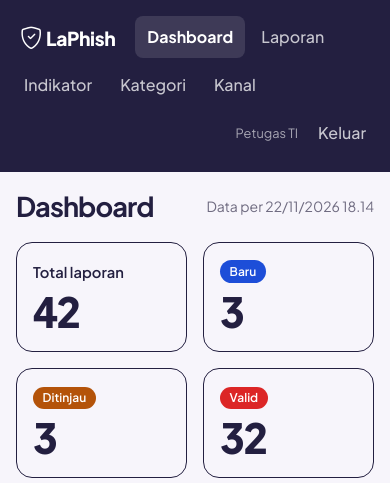
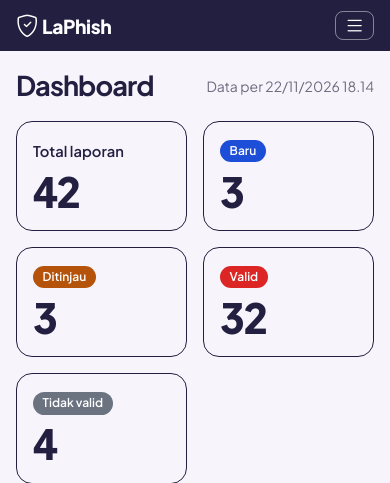
Before and after one commit to Kingarthuria/laphish, a PHP site: page /laphish/admin/index.php in a window 390 px wide. Shown: the top 483 px of the page. Run offline with PHP 8.4, Linux system fonts and the light colour scheme; a user stored in the database is signed in; data comes from the database, SQL or seed files in the repository.

Commit message:
fitur: ubah sidebar admin menjadi laci geser di layar kecil dan beri versi pada aset
Di layar di bawah 768 px sidebar admin menjadi laci yang digeser dari kiri:
bar atas berisi tulisan LaPhish dan tombol menu, laci ditutup lewat tombol
silang, klik di luar laci, atau Escape. Tulisan merek dan tombol silang berada
dalam satu baris flex agar sejajar di tengah. Tanpa JavaScript sidebar tetap
tampil biasa di atas isi.

CSS dan JS kini dimuat dengan penanda versi dari waktu ubah berkas (fungsi
asset()), supaya peramban tidak memakai salinan lama dari cache setelah
berkas berubah.

```diff
--- a/admin/login.php
+++ b/admin/login.php
@@ -36,7 +36,7 @@ $flashes = take_flashes();
     <title>Masuk | Admin LaPhish</title>
     <link rel="stylesheet" href="<?= url('assets/vendor/bootstrap/bootstrap.min.css') ?>">
     <link rel="stylesheet" href="<?= url('assets/vendor/bootstrap-icons/bootstrap-icons.min.css') ?>">
-    <link rel="stylesheet" href="<?= url('assets/css/app.css') ?>">
+    <link rel="stylesheet" href="<?= asset('assets/css/app.css') ?>">
 </head>
 <body>
 <div class="lp-login">
@@ -65,6 +65,6 @@ $flashes = take_flashes();
         <div class="text-center mt-3 small"><a href="<?= url('index.php') ?>" class="text-decoration-none">Kembali ke beranda</a></div>
     </div>
 </div>
-<script src="<?= url('assets/js/app.js') ?>"></script>
+<script src="<?= asset('assets/js/app.js') ?>"></script>
 </body>
 </html>
--- a/assets/css/app.css
+++ b/assets/css/app.css
@@ -194,7 +194,9 @@ body.lp-public { min-height: 100vh; display: flex; flex-direction: column; }
    ===================================================================== */
 .lp-shell { display: grid; grid-template-columns: 240px 1fr; min-height: 100vh; }
 .lp-side { background: var(--lp-dark); display: flex; flex-direction: column; padding: 1rem .75rem; position: sticky; top: 0; height: 100vh; }
-.lp-side .brand { color: #fff; font-weight: 800; font-size: 1.2rem; letter-spacing: -.02em; padding: .25rem .75rem 1rem; border-bottom: 1px solid rgba(255, 255, 255, .12); margin-bottom: .75rem; text-decoration: none; }
+/* Baris judul sidebar: tulisan merek dan (di layar kecil) tombol tutup sejajar di tengah, garis pemisah ada di barisnya */
+.lp-side-kepala { display: flex; align-items: center; justify-content: space-between; gap: .5rem; padding: .25rem .75rem 1rem; border-bottom: 1px solid rgba(255, 255, 255, .12); margin-bottom: .75rem; }
+.lp-side .brand { color: #fff; font-weight: 800; font-size: 1.2rem; letter-spacing: -.02em; text-decoration: none; }
 .lp-side .brand i { color: #fff; font-size: 1.4rem; }
 .lp-side a:not(.brand) { display: flex; align-items: center; gap: .6rem; color: rgba(255, 255, 255, .75); text-decoration: none; padding: .55rem .75rem; border-radius: .5rem; margin-bottom: .15rem; font-weight: 500; }
 .lp-side a:not(.brand):hover { background: rgba(255, 255, 255, .06); color: #fff; }
@@ -226,14 +228,33 @@ a:hover > .stat { background: #F7F3FC; }
 /* Penanda jumlah terbanyak di tabel rekap (selalu disertai teks "terbanyak" untuk pembaca layar) */
 .lp-top { background: var(--lp-accent); padding: .05rem .5rem; border-radius: .25rem; }
 
-/* Layar kecil: sidebar berubah menjadi bar di atas */
+/* Layar besar: bar atas, tombol menu, dan latar laci disembunyikan */
+.lp-topbar, .lp-backdrop, .lp-side-tutup { display: none; }
+
+/* Layar kecil: sidebar menjadi laci yang digeser dari kiri. Tanpa JavaScript ia tetap tampil biasa di atas isi. */
 @media (max-width: 767.98px) {
   .lp-shell { grid-template-columns: 1fr; }
-  .lp-side { position: static; height: auto; flex-direction: row; flex-wrap: wrap; align-items: center; gap: .25rem; }
-  .lp-side .brand { border-bottom: 0; margin: 0 .5rem 0 0; padding: .25rem .5rem; }
-  .lp-side .bottom { margin: 0 0 0 auto; border-top: 0; padding-top: 0; display: flex; align-items: center; }
-  .lp-side .who { padding: 0 .5rem; }
+  .lp-side { position: static; height: auto; }
   .lp-main { padding: 1.25rem 1rem; }
+
+  .js .lp-topbar { display: flex; align-items: center; justify-content: space-between; background: var(--lp-dark); padding: .55rem 1rem; position: sticky; top: 0; z-index: 1030; }
+  .lp-topbar .brand { color: #fff; font-weight: 800; font-size: 1.2rem; letter-spacing: -.02em; text-decoration: none; }
+  .lp-topbar .brand i { color: #fff; font-size: 1.4rem; }
+  .lp-burger, .lp-side-tutup { background: none; border: 1.5px solid rgba(255, 255, 255, .45); color: #fff; border-radius: .5rem; padding: .2rem .5rem; font-size: 1.3rem; line-height: 1; cursor: pointer; }
+  .lp-burger:hover, .lp-side-tutup:hover { background: rgba(255, 255, 255, .12); }
+  .lp-burger:focus-visible, .lp-side-tutup:focus-visible { outline: 3px solid var(--lp-accent); outline-offset: 2px; }
+
+  .js .lp-side { position: fixed; top: 0; bottom: 0; left: 0; width: 17rem; max-width: 85vw; height: 100%; z-index: 1040; overflow-y: auto; transform: translateX(-100%); visibility: hidden; }
+  .js .lp-side-tutup { display: block; margin: 0; }
+  .js .lp-backdrop { display: block; position: fixed; inset: 0; z-index: 1035; background: rgba(35, 31, 64, .55); opacity: 0; pointer-events: none; }
+  .js.lp-menu-buka .lp-side { transform: none; visibility: visible; }
+  .js.lp-menu-buka .lp-backdrop { opacity: 1; pointer-events: auto; }
+  .js.lp-menu-buka { overflow: hidden; }
+}
+@media (max-width: 767.98px) and (prefers-reduced-motion: no-preference) {
+  .js .lp-side { transition: transform .25s ease, visibility 0s .25s; }
+  .js.lp-menu-buka .lp-side { transition: transform .25s ease; }
+  .js .lp-backdrop { transition: opacity .25s ease; }
 }
 
 /* Halaman login admin */
--- a/assets/js/app.js
+++ b/assets/js/app.js
@@ -113,3 +113,37 @@ document.querySelectorAll('.lp-url').forEach(function (box) {
 
   refresh();
 })();
+
+// Menu admin di layar kecil: sidebar menjadi laci yang dibuka lewat tombol, ditutup lewat tombol tutup,
+// klik di luar laci, atau tombol Escape. Tanpa JavaScript, sidebar tetap tampil biasa di atas isi.
+(function () {
+  var buka = document.getElementById('lpMenuBtn');
+  var laci = document.getElementById('lpSide');
+  if (!buka || !laci) return;
+  var root = document.documentElement;
+
+  function atur(terbuka, kembalikanFokus) {
+    root.classList.toggle('lp-menu-buka', terbuka);
+    buka.setAttribute('aria-expanded', terbuka ? 'true' : 'false');
+    buka.setAttribute('aria-label', terbuka ? 'Tutup menu' : 'Buka menu');
+    if (terbuka) {
+      var tutup = laci.querySelector('.lp-side-tutup');
+      if (tutup) tutup.focus();
+    } else if (kembalikanFokus) {
+      buka.focus();
+    }
+  }
+
+  document.querySelectorAll('[data-lp-menu]').forEach(function (el) {
+    el.addEventListener('click', function () {
+      atur(!root.classList.contains('lp-menu-buka'), true);
+    });
+  });
+  document.addEventListener('keydown', function (e) {
+    if (e.key === 'Escape' && root.classList.contains('lp-menu-buka')) atur(false, true);
+  });
+  // Bila layar dilebarkan sampai sidebar tampil tetap, pastikan laci dianggap tertutup.
+  window.matchMedia('(min-width: 768px)').addEventListener('change', function (e) {
+    if (e.matches) atur(false, false);
+  });
+})();
--- a/includes/helpers.php
+++ b/includes/helpers.php
@@ -13,6 +13,17 @@ function e(?string $value): string
 function url(string $path = ''): string
 {
     return ROOT_REL . ltrim($path, '/');
+}
+
+/**
+ * Alamat berkas di assets/ dengan penanda versi (waktu ubah berkas).
+ * Penanda membuat peramban memuat ulang CSS dan JS setelah berkasnya berubah, bukan memakai salinan lama dari cache.
+ */
+function asset(string $path): string
+{
+    $file = dirname(__DIR__) . '/' . ltrim($path, '/');
+    $versi = is_file($file) ? (string) filemtime($file) : '0';
+    return url($path) . '?v=' . $versi;
 }
 
 function redirect(string $path): never
--- a/includes/layout_admin_atas.php
+++ b/includes/layout_admin_atas.php
@@ -24,12 +24,21 @@ $me = current_admin();
     <title><?= e($pageTitle) ?> | Admin LaPhish</title>
     <link rel="stylesheet" href="<?= url('assets/vendor/bootstrap/bootstrap.min.css') ?>">
     <link rel="stylesheet" href="<?= url('assets/vendor/bootstrap-icons/bootstrap-icons.min.css') ?>">
-    <link rel="stylesheet" href="<?= url('assets/css/app.css') ?>">
+    <link rel="stylesheet" href="<?= asset('assets/css/app.css') ?>">
+    <script>document.documentElement.classList.add('js');</script>
 </head>
 <body class="lp-admin">
 <div class="lp-shell">
-    <nav class="lp-side" aria-label="Menu admin">
+    <header class="lp-topbar">
         <a class="brand" href="<?= url('admin/index.php') ?>"><i class="bi bi-shield-check me-1"></i>LaPhish</a>
+        <button type="button" class="lp-burger" id="lpMenuBtn" data-lp-menu aria-controls="lpSide" aria-expanded="false" aria-label="Buka menu"><i class="bi bi-list"></i></button>
+    </header>
+    <div class="lp-backdrop" data-lp-menu></div>
+    <nav class="lp-side" id="lpSide" aria-label="Menu admin">
+        <div class="lp-side-kepala">
+            <a class="brand" href="<?= url('admin/index.php') ?>"><i class="bi bi-shield-check me-1"></i>LaPhish</a>
+            <button type="button" class="lp-side-tutup" data-lp-menu aria-label="Tutup menu"><i class="bi bi-x-lg"></i></button>
+        </div>
         <?php foreach ($menu as $key => [$label, $href]): ?>
             <a class="<?= $key === $activeMenu ? 'active' : '' ?>" href="<?= url($href) ?>"<?= $key === $activeMenu ? ' aria-current="page"' : '' ?>><?= e($label) ?></a>
         <?php endforeach; ?>
--- a/includes/layout_admin_bawah.php
+++ b/includes/layout_admin_bawah.php
@@ -1,6 +1,6 @@
     </main>
 </div>
 <script src="<?= url('assets/vendor/bootstrap/bootstrap.bundle.min.js') ?>"></script>
-<script src="<?= url('assets/js/app.js') ?>"></script>
+<script src="<?= asset('assets/js/app.js') ?>"></script>
 </body>
 </html>
--- a/includes/layout_publik_atas.php
+++ b/includes/layout_publik_atas.php
@@ -21,7 +21,7 @@ $flashClass = ['sukses' => 'alert-ok', 'galat' => 'alert-err', 'info' => 'alert-
     <title><?= e($pageTitle) ?> | LaPhish</title>
     <link rel="stylesheet" href="<?= url('assets/vendor/bootstrap/bootstrap.min.css') ?>">
     <link rel="stylesheet" href="<?= url('assets/vendor/bootstrap-icons/bootstrap-icons.min.css') ?>">
-    <link rel="stylesheet" href="<?= url('assets/css/app.css') ?>">
+    <link rel="stylesheet" href="<?= asset('assets/css/app.css') ?>">
 </head>
 <body class="lp-public">
 <nav class="navbar navbar-expand-md lp-nav">
--- a/includes/layout_publik_bawah.php
+++ b/includes/layout_publik_bawah.php
@@ -5,6 +5,6 @@
     </div>
 </footer>
 <script src="<?= url('assets/vendor/bootstrap/bootstrap.bundle.min.js') ?>"></script>
-<script src="<?= url('assets/js/app.js') ?>"></script>
+<script src="<?= asset('assets/js/app.js') ?>"></script>
 </body>
 </html>
--- a/index.php
+++ b/index.php
@@ -64,5 +64,5 @@ require __DIR__ . '/includes/layout_publik_atas.php';
         <li>Hasil verifikasi bisa dicek siapa saja lewat halaman Cek.</li>
     </ol>
 </div>
-<script src="<?= url('assets/js/bedah_alamat.js') ?>"></script>
+<script src="<?= asset('assets/js/bedah_alamat.js') ?>"></script>
 <?php require __DIR__ . '/includes/layout_publik_bawah.php'; ?>
```
